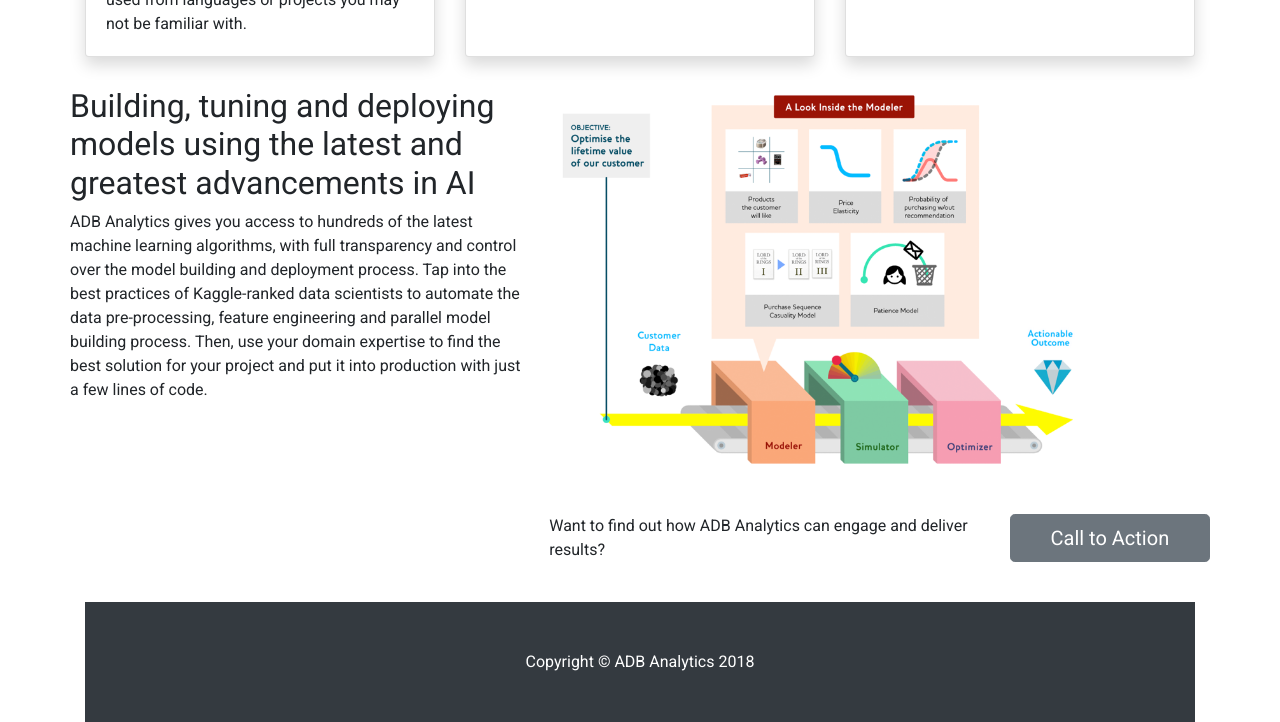
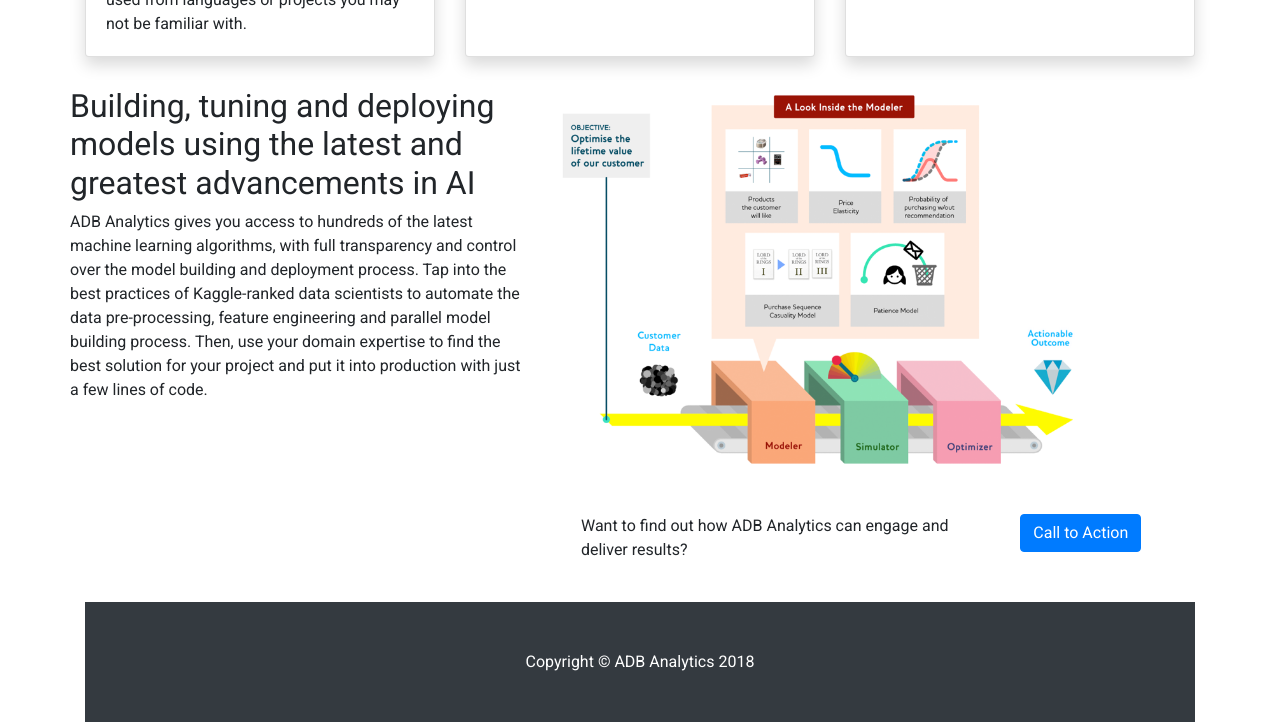
Before and after one commit to dhan78/adb_source, a website: page index.html in a window 1280 px wide. Shown: the part 1874-2596 px from the top of the page. Drawn offline with Linux system fonts and the light colour scheme.

Commit message:
adding changes

```diff
--- a/index.html
+++ b/index.html
@@ -262,7 +262,7 @@ With the powerful ADB API you can immediately put any model into production with
           <p>Want to find out how ADB Analytics can engage and deliver results?</p>
         </div>
         <div class="col-md-4">
-          <a class="btn btn-lg btn-secondary btn-block" href="contact.html">Call to Action</a>
+          <a class="btn btn-primary" href="contact.html">Call to Action</a>
         </div>
       </div>
 
```
